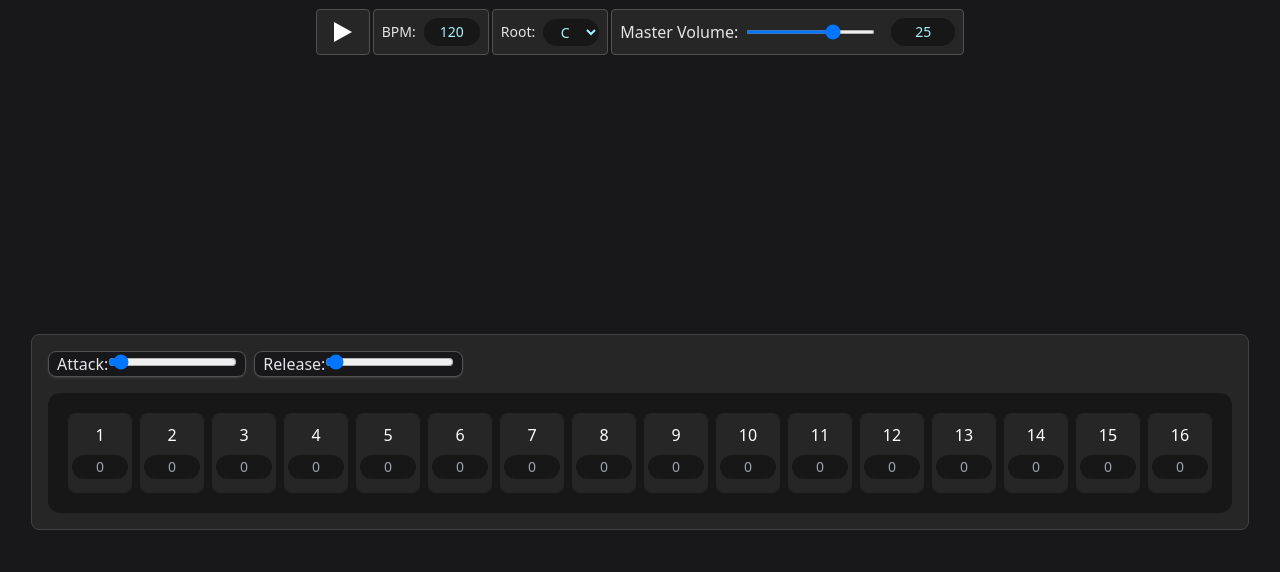
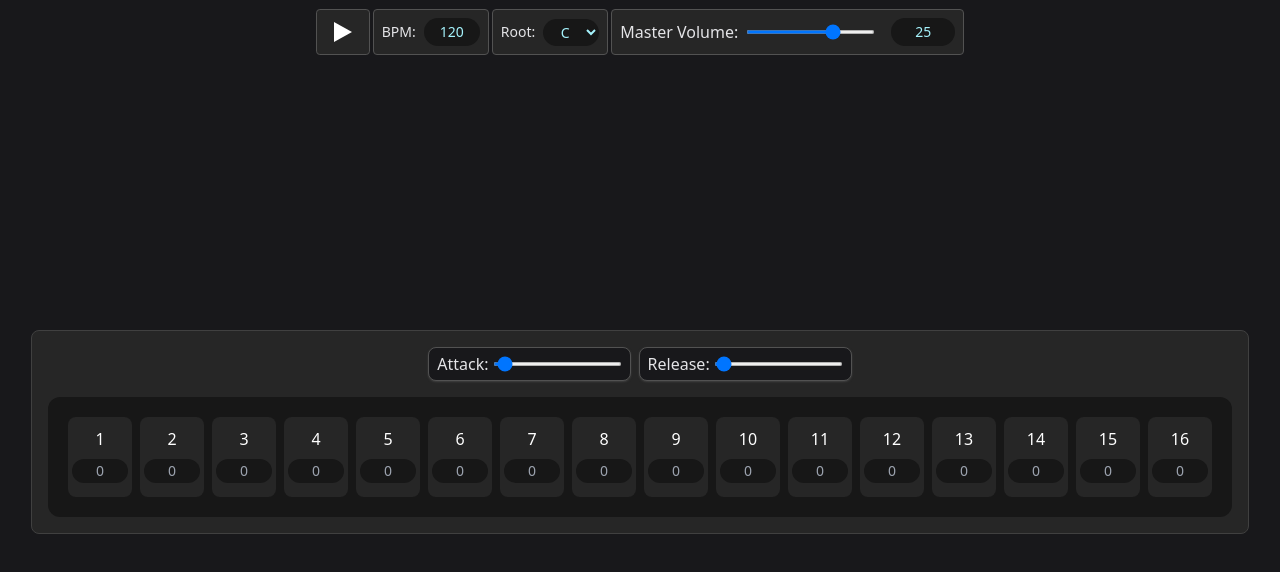
Before and after one commit to wjeffreys96/seqlr, a React (Vite) app: page / in a window 1280 px wide. Shown: the top 572 px of the page. Built offline with nearby package versions, Linux system fonts and the light colour scheme.

Commit message:
style knobModule

```diff
--- a/src/components/KnobModule.tsx
+++ b/src/components/KnobModule.tsx
@@ -32,17 +32,21 @@ export default function KnobModule() {
     ];
 
     return (
-      <div className="flex gap-2 items-center">
+      <div className="flex gap-2 items-center justify-center">
         {knobArr.map((obj) => {
           // const sliderOpts: LogSliderProps = {}
           return (
             <div
               key={"kdk" + obj.id}
-              className="rounded-lg bg-zinc-900 px-2 border-neutral-600 border shadow-neutral-700 shadow-sm"
+              className="rounded-lg bg-zinc-900 px-2 py-1 border-neutral-600 border shadow-neutral-700 shadow-sm"
             >
-              <label key={"klk" + obj.id}>
+              <label
+                className="flex flex-row gap-1 items-center justify-center"
+                key={"klk" + obj.id}
+              >
                 <span className="text-zinc-200">{obj.name}:</span>
                 <input
+                  className="h-1"
                   defaultValue="0.03"
                   type="range"
                   min={obj.min}
```
